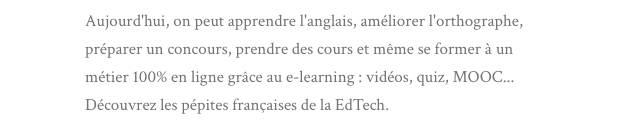
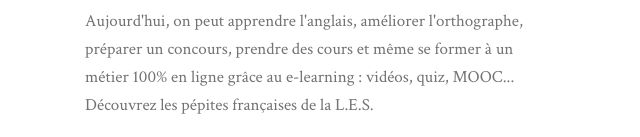
Before and after one commit to LESELETESSENEGALAISES/LES-E-LEARNING-Ndiay_Dia_template, a plain HTML site: page about.html in a window 1280 px wide. Shown: the part 815-952 px from the top of the page, 0-640 px from the left. Drawn offline with Linux system fonts and the light colour scheme.

Commit message:
Update about.html

```diff
--- a/about.html
+++ b/about.html
@@ -109,7 +109,7 @@
                             from 20 Courses</h3>
                         <p>Aujourd'hui, on peut apprendre l'anglais, améliorer l'orthographe, préparer un concours, prendre des cours
                             et même se former à un métier 100% en ligne grâce au e-learning : vidéos, quiz,
-                            MOOC... Découvrez les pépites françaises de la EdTech. </p>
+                            MOOC... Découvrez les pépites françaises de la L.E.S. </p>
                         <a href="#" class="boxed_btn">Enroll a Course</a>
                     </div>
                 </div>
```
